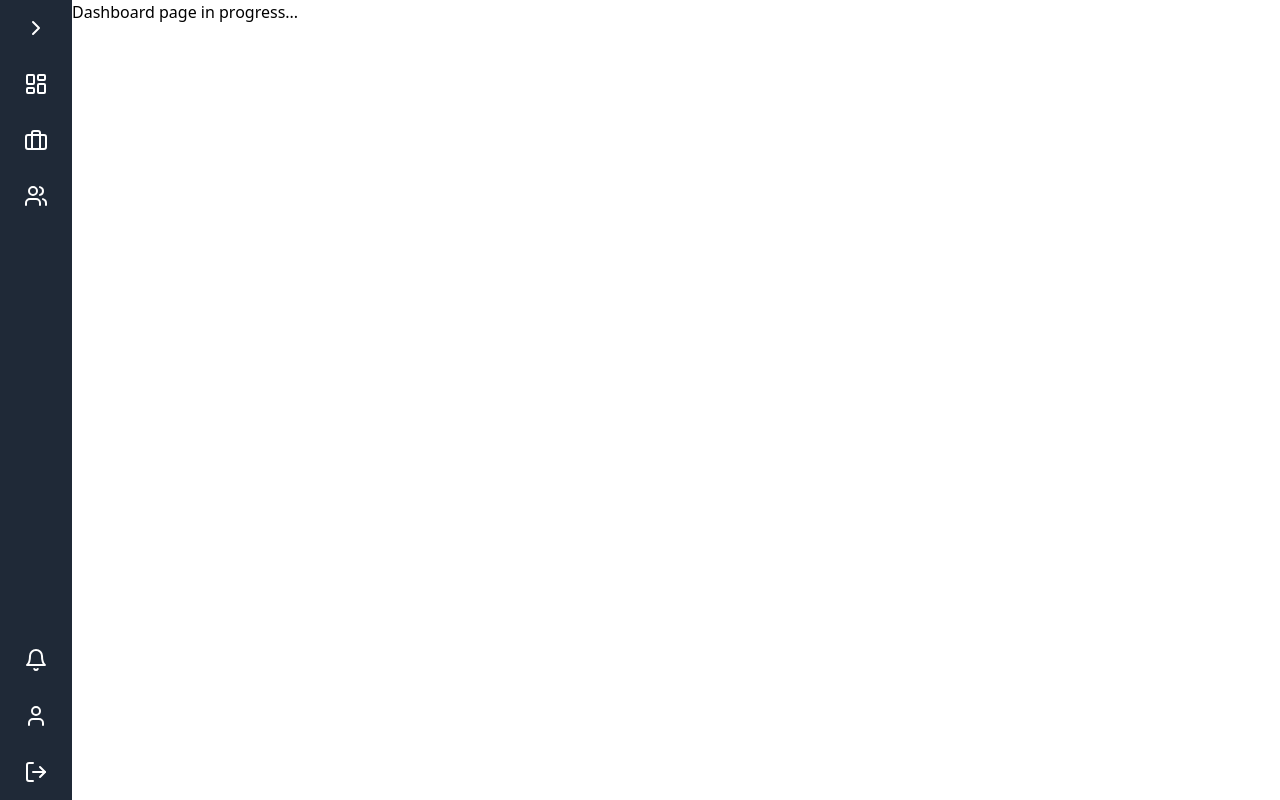
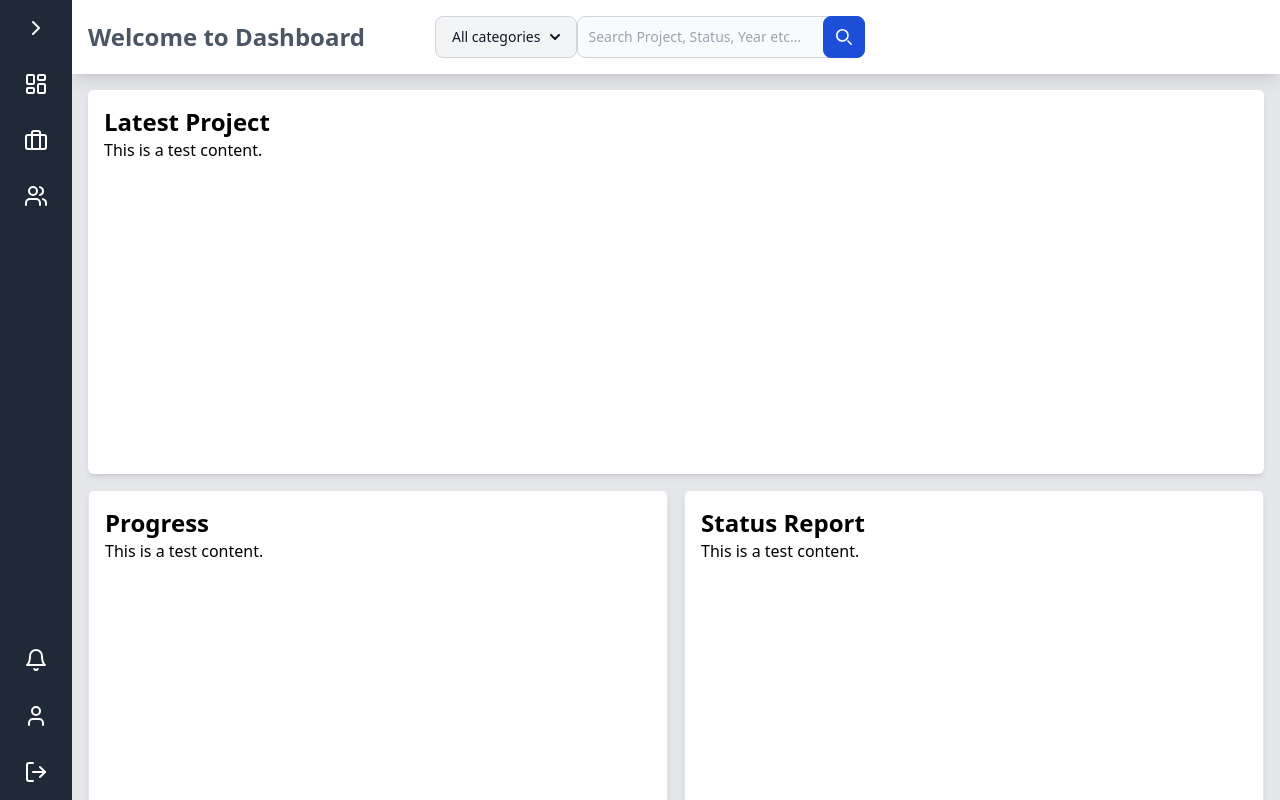
Before and after one commit to git-dariel/Project-Management, a React (Vite) app in the folder client/: page /dashboard in a window 1280 px wide. Built offline with nearby package versions, Linux system fonts and the light colour scheme.

Commit message:
dashboard intial structure

```diff
--- a/client/src/pages/Dashboard.jsx
+++ b/client/src/pages/Dashboard.jsx
@@ -1,9 +1,147 @@
-import React from 'react'
+import React, { useState } from 'react';
 
 function Dashboard() {
+  const [isDropdownOpen, setIsDropdownOpen] = useState(false);
+
+  const toggleDropdown = () => {
+    setIsDropdownOpen(!isDropdownOpen);
+  };
+
+  const closeDropdown = () => {
+    setIsDropdownOpen(false);
+  };
+
   return (
-    <div>Dashboard page in progress...</div>
-  )
+    <div className="flex flex-col h-screen bg-gray-200">
+      {/* Top Navigation/Header */}
+      <header className='bg-white p-4 w-full shadow-lg'>
+        <div className="flex items-center">
+          <h1 className='font-bold text-2xl text-gray-600'>Welcome to Dashboard</h1>
+          {/* Searchbar */}
+          <div className='w-1/2'>
+          <form className="max-w-md flex mx-auto">
+            <div className="relative flex">
+              <button
+                id="dropdown-button"
+                onClick={toggleDropdown}
+                className="flex-shrink-0 inline-flex items-center py-2.5 px-4 text-sm font-medium text-gray-900 bg-gray-100 border border-gray-300 rounded-lg hover:bg-gray-200 focus:ring-4 focus:outline-none focus:ring-gray-100"
+                type="button"
+              >
+                All categories
+                <svg
+                  className={`w-2.5 h-2.5 ms-2.5 ${
+                    isDropdownOpen ? 'transform rotate-180' : ''
+                  }`}
+                  aria-hidden="true"
+                  xmlns="http://www.w3.org/2000/svg"
+                  fill="none"
+                  viewBox="0 0 10 6"
+                >
+                  <path
+                    stroke="currentColor"
+                    strokeLinecap="round"
+                    strokeLinejoin="round"
+                    strokeWidth="2"
+                    d="m1 1 4 4 4-4"
+                  />
+                </svg>
+              </button>
+              {isDropdownOpen && (
+                <div
+                  id="dropdown"
+                  className="absolute z-20 w-full top-full left-0 mt-1 bg-white divide-y divide-gray-100 rounded-lg shadow-lg"
+                >
+                  <ul className="py-2 text-sm text-gray-700">
+                    <li>
+                      <button
+                        type="button"
+                        className="block w-full px-4 py-2 text-left hover:bg-gray-100"
+                      >
+                        Stage 1
+                      </button>
+                    </li>
+                    <li>
+                      <button
+                        type="button"
+                        className="block w-full px-4 py-2 text-left hover:bg-gray-100"
+                      >
+                        Stage 2
+                      </button>
+                    </li>
+                    <li>
+                      <button
+                        type="button"
+                        className="block w-full px-4 py-2 text-left hover:bg-gray-100"
+                      >
+                        Stage 3
+                      </button>
+                    </li>
+                    <li>
+                      <button
+                        type="button"
+                        className="block w-full px-4 py-2 text-left hover:bg-gray-100"
+                      >
+                        Stage 4
+                      </button>
+                    </li>
+                  </ul>
+                </div>
+              )}
+            </div>
+            <div className="relative max-w-full">
+              <input
+                type="search"
+                id="search-dropdown"
+                className="flex p-2.5 w-72 text-sm text-gray-900 bg-gray-50 rounded-lg border border-gray-300 focus:ring-blue-500 focus:border-blue-500"
+                placeholder="Search Project, Status, Year etc..."
+                required
+              />
+              <button
+                type="submit"
+                className="absolute top-0 right-0 mt-0 mr-0 p-3 text-sm font-medium text-white bg-blue-700 rounded-lg border border-blue-700 hover:bg-blue-800 focus:ring-4 focus:outline-none focus:ring-blue-300"
+              >
+                <svg
+                  className="w-4 h-4"
+                  aria-hidden="true"
+                  xmlns="http://www.w3.org/2000/svg"
+                  fill="none"
+                  viewBox="0 0 20 20"
+                >
+                  <path
+                    stroke="currentColor"
+                    strokeLinecap="round"
+                    strokeLinejoin="round"
+                    strokeWidth="2"
+                    d="m19 19-4-4m0-7A7 7 0 1 1 1 8a7 7 0 0 1 14 0Z"
+                  />
+                </svg>
+                <span className="sr-only">Search</span>
+              </button>
+            </div>
+          </form>
+          </div>
+        </div>
+      </header>
+
+      {/* Main Content Area */}
+      <main className="flex-1 overflow-y-auto">
+        <div className=' m-4 p-4 bg-white shadow-md h-96 overflow-auto rounded-md'>
+        <h1 className="text-2xl font-bold">Latest Project</h1>
+          <p>This is a test content.</p>
+        </div>
+        <div className='grid grid-cols-2 gap-4 m-4'>
+        <div className="m-0 p-4 border rounded-md shadow-md bg-white h-96 overflow-auto">
+          <h1 className="text-2xl font-bold">Progress</h1>
+          <p>This is a test content.</p>
+        </div>
+        <div className="m-0 p-4 border rounded-md shadow-md bg-white h-96 overflow-auto">
+          <h1 className="text-2xl font-bold">Status Report</h1>
+          <p>This is a test content.</p>
+        </div>
+        </div>
+      </main>
+    </div>
+  );
 }
 
-export default Dashboard
+export default Dashboard;
```
